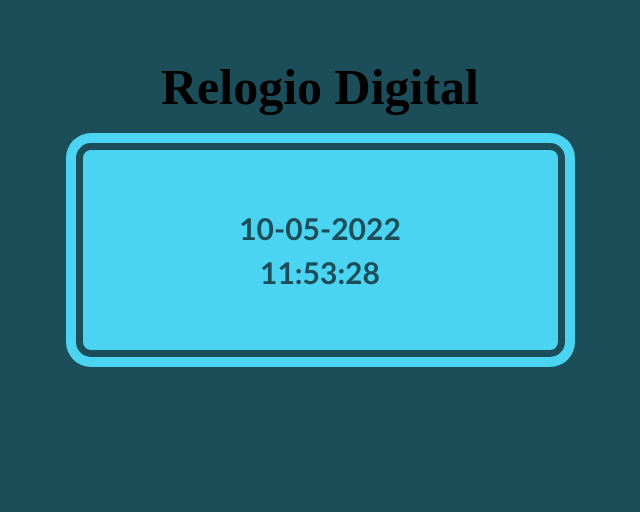
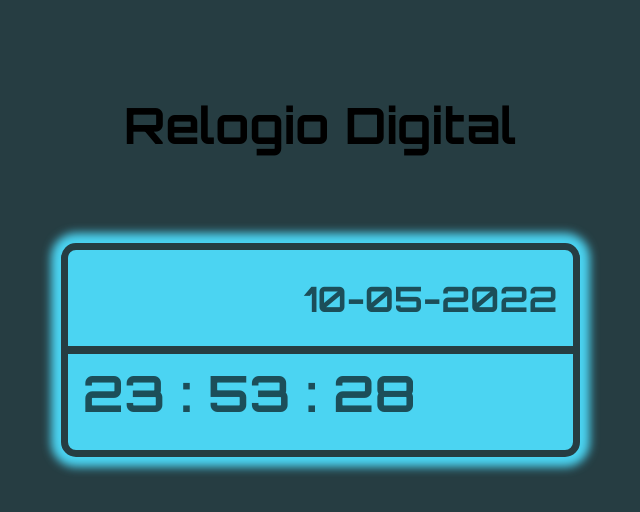
Before and after one commit to Bobonimo111/Relogio-multi-tema, a plain HTML site: page index.html in a window 1280 px wide. Shown: the whole page, without its empty margins (320-960 px from the left). Drawn offline with Linux system fonts and the light colour scheme.

Commit message:
Codigo melhorado

```diff
--- a/index.html
+++ b/index.html
@@ -5,11 +5,17 @@
     <meta charset="UTF-8">
     <meta http-equiv="X-UA-Compatible" content="IE=edge">
     <meta name="viewport" content="width=device-width, initial-scale=1.0">
+    <!-- Fonts -->
+    <link rel="preconnect" href="https://fonts.googleapis.com">
+    <link rel="preconnect" href="https://fonts.gstatic.com" crossorigin>
+    <link href="https://fonts.googleapis.com/css2?family=Orbitron:wght@700&display=swap" rel="stylesheet">
+
+    <!-- Css  -->
     <link rel="stylesheet" href="src/css/normalize.css">
     <link rel="stylesheet" href="src/css/base.css">
-
     <link rel="stylesheet" href="src/css/normal.css">
 
+    <!-- Scripts -->
     <script src="src/javascript/hora.js"></script>
 
     <!-- <script src="src/javascript/buttons.js"></script> -->
@@ -24,8 +30,11 @@
             <h1>Relogio Digital</h1>
         </div>
         <div class="conteiner">
-            <div id="data" class="data">10-05-2022</div>
+
+            <div id="data" class="data"> 10-05-2022</div>
+            <hr class="linha">
             <div id="hora" class="hora">17:57:00</div>
+
         </div>
         <!-- <div class="buttons">
             <Button>Normal</Button>
--- a/src/css/base.css
+++ b/src/css/base.css
@@ -3,7 +3,7 @@
 main {
     display: grid;
     grid-template-columns: auto minmax(300px, 500px) auto;
-    grid-template-rows: 150px 200px auto;
+    grid-template-rows: 250px 200px auto;
     height: 100vh;
     grid-template-areas: ". title ." ". conteiner ." ". buttons .";
 }
@@ -15,7 +15,7 @@ main {
     /* background-color: antiquewhite; */
     display: flex;
     justify-content: center;
-    align-items: flex-end;
+    align-items: center;
 }
 
 .conteiner {
@@ -23,12 +23,13 @@ main {
     width: calc(100% - 25px);
     height: 100%;
     margin: 0 25px;
+    padding: 0 15px;
     display: flex;
     place-self: center;
     flex-direction: column;
     align-items: center;
     justify-content: center;
-    gap: 10px 0;
+    gap: 30px 0;
 }
 
 .buttons {
--- a/src/css/normal.css
+++ b/src/css/normal.css
@@ -1,27 +1,48 @@
 /* Estilos */
-
+*{
+    font-family: 'Orbitron', sans-serif;
+}
 .title {
-    font-family: 'Times New Roman', Times, serif;
     font-size: 25px;
     text-align: center;
 }
 
 .conteiner>div {
-    font-family: 'Gill Sans', 'Gill Sans MT', Calibri, 'Trebuchet MS', sans-serif;
-    font-size: 30px;
-    font-weight: bolder;
+    font-weight: 800;
     color: #1C4E59;
 }
+#hora{
+    display: block;
+    font-size: 50px;
+    width: 100%;
+    margin-top: 15px ;
+    text-align: left;
+}
+#data{
+    font-size: 35px;
+    width: 100%;
+    text-align: right;
+
+
+}
+
 
 main {
-    background-color: #1C4E59;
+    background-color: #263d42;
 }
 
 .conteiner {
     border-radius: 15px;
     background-color: #4BD4F2;
-    border: 7px #1C4E59 solid;
-    box-shadow: 0 0 0 10px #4BD4F2;
+    border: 7px #263d42 solid;
+    box-shadow: 0 0 10px 10px #4BD4F2;
+    position: relative;
+}
+.linha{
+    position: absolute;
+    border: 4px solid #263d42;
+    width: 100%;
+
 }
 
 .buttons>button {
--- a/src/javascript/hora.js
+++ b/src/javascript/hora.js
@@ -3,15 +3,20 @@ function LoadElements() {
     const hora = document.getElementById("hora")
     console.log(datahora())
 
-    setInterval(function() { timer(datahora()[1], hora) }, 1000)
-    setInterval(function() { timer(datahora()[2], hora) }, 100000)
+    setInterval(function() { timer(datahora()[0], hora) }, 1000)
+    setInterval(function() { timer(datahora()[1], hora) }, 100000)
 }
 
 var datahora = function() {
-    var date = new Date()
-    var dateList = (date.toLocaleString().split(" "))
-    dateList[0] = dateList[0].replaceAll("/", "-")
-    return dateList
+    var data = new Date();
+
+    var hora = `${data.getHours()}`
+    var min = `${data.getMinutes()}`.padStart(2 , 0)
+    var sec = `${data.getSeconds()}`.padStart(2, 0)
+    var strHora = `${hora} : ${min} : ${sec}`
+    var diaMesAno = `${data.getDate()} : ${data.getMonth()+1} : ${data.getFullYear()}`
+
+    return [strHora,diaMesAno]
 }
 
 var timer = function(value, obj) {
```
Also changed, not shown: 1 other file.
